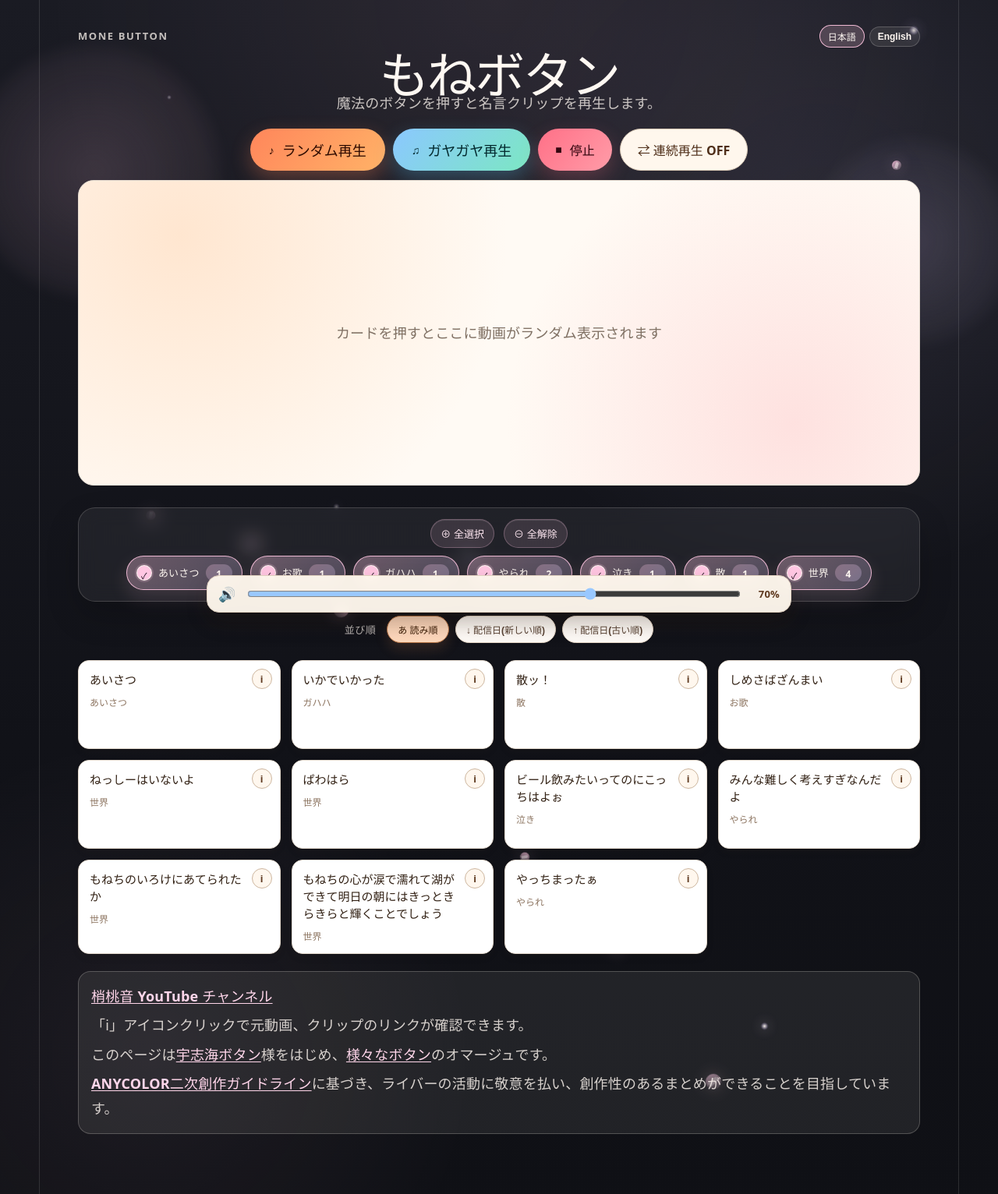
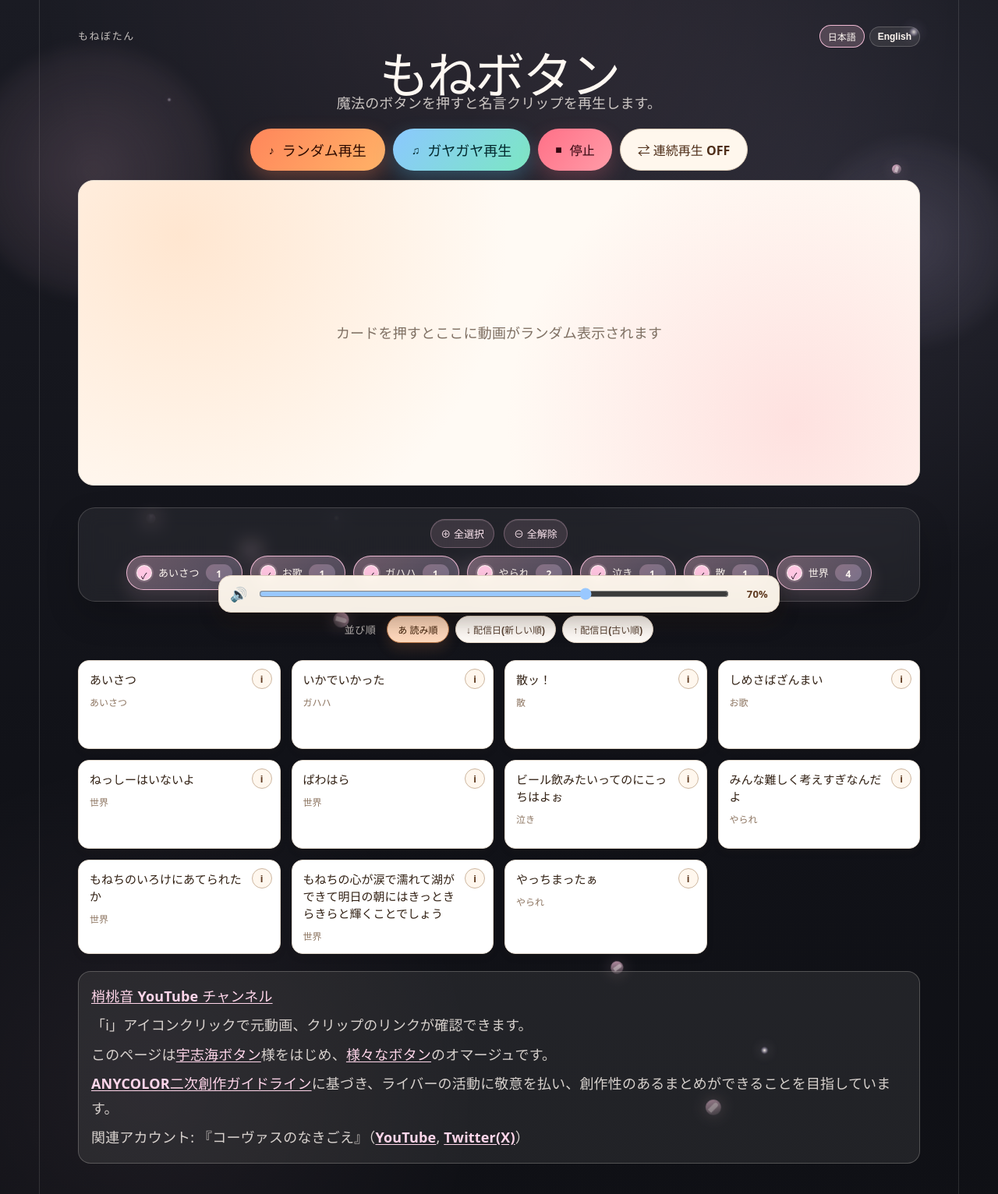
Before and after one commit to furen-button/mone-button, a React (Vite) app: page / in a window 1280 px wide. Shown: the top 1532 px of the page at 78% size. Built offline with nearby package versions, Linux system fonts and the light colour scheme.

Commit message:
feat: アプリのタイトルと関連リンクを追加
アプリのヘッダーにサイト名と関連アカウントへのリンクを追加した。
スタイルを調整し、マージンや幅を最適化した。

```diff
--- a/public/i18n/en.json
+++ b/public/i18n/en.json
@@ -1,6 +1,7 @@
 {
   "app": {
     "title": "Voice Cards",
+    "siteName": "Mone Button",
     "copy": "Press a button to play a random quote clip.",
     "guide": {
       "section": "Page guide",
@@ -12,7 +13,9 @@
       "variousButtons": "fan-made buttons",
       "homageTrail": ".",
       "anycolorGuideline": "ANYCOLOR Derivative Works Guidelines",
-      "guidelineNote": ", with respect for the liver's activities and a focus on creative curation."
+      "guidelineNote": ", with respect for the liver's activities and a focus on creative curation.",
+      "relatedLead": "Related account: \"コーヴァスのなきごえ\" (",
+      "relatedTrail": ")"
     },
     "language": {
       "label": "Language",
--- a/public/i18n/ja.json
+++ b/public/i18n/ja.json
@@ -1,6 +1,7 @@
 {
   "app": {
     "title": "もねボタン",
+    "siteName": "もねぼたん",
     "copy": "魔法のボタンを押すと名言クリップを再生します。",
     "guide": {
       "section": "ページ案内",
@@ -12,7 +13,9 @@
       "variousButtons": "様々なボタン",
       "homageTrail": "のオマージュです。",
       "anycolorGuideline": "ANYCOLOR二次創作ガイドライン",
-      "guidelineNote": "に基づき、ライバーの活動に敬意を払い、創作性のあるまとめができることを目指しています。"
+      "guidelineNote": "に基づき、ライバーの活動に敬意を払い、創作性のあるまとめができることを目指しています。",
+      "relatedLead": "関連アカウント: 『コーヴァスのなきごえ』（",
+      "relatedTrail": "）"
     },
     "language": {
       "label": "言語",
--- a/src/App.css
+++ b/src/App.css
@@ -122,7 +122,7 @@
 
 .app-copy {
   max-width: 600px;
-  margin: 0 auto;
+  margin: 8px auto 0;
   color: rgba(255, 248, 242, 0.76);
 }
 
@@ -262,7 +262,7 @@
 
 .app-copy {
   max-width: 600px;
-  margin: 0 auto;
+  margin: 8px auto 0;
   color: rgba(255, 248, 242, 0.76);
 }
 
@@ -761,6 +761,7 @@
   bottom: 14px;
   transform: translateX(-50%);
   width: min(720px, calc(100% - 24px));
+  box-sizing: border-box;
   border: 1px solid #dfcfbd;
   border-radius: 16px;
   background: rgba(255, 248, 238, 0.96);
@@ -768,7 +769,7 @@
   box-shadow: 0 12px 28px rgba(56, 32, 12, 0.2);
   padding: 10px 14px;
   display: grid;
-  grid-template-columns: auto 1fr auto;
+  grid-template-columns: auto minmax(0, 1fr) auto;
   gap: 12px;
   align-items: center;
   z-index: 150;
@@ -945,7 +946,8 @@
   }
 
   .volume-dock {
-    width: calc(100% - 16px);
+    width: min(560px, calc(100% - 16px));
+    max-width: calc(100% - 16px);
     bottom: 8px;
     border-radius: 12px;
     padding: 9px 10px;
--- a/src/App.tsx
+++ b/src/App.tsx
@@ -539,7 +539,7 @@ function App() {
 
       <header className="app-header">
         <div className="app-header-top">
-          <p className="app-kicker">Mone Button</p>
+          <p className="app-kicker">{t('app.siteName', {}, locale)}</p>
           <div className="language-switch" role="group" aria-label={t('app.language.label', {}, locale)}>
             {localeOptions.map((option) => (
               <button
@@ -644,6 +644,17 @@ function App() {
             </a>
             {t('app.guide.guidelineNote', {}, locale)}
           </p>
+          <p className="app-guide-line">
+            {t('app.guide.relatedLead', {}, locale)}
+            <a className="app-guide-link" href="https://www.youtube.com/@master-j-abc" target="_blank" rel="noreferrer">
+              YouTube
+            </a>
+            ,{' '}
+            <a className="app-guide-link" href="https://twitter.com/hero_master_j" target="_blank" rel="noreferrer">
+              Twitter(X)
+            </a>
+            {t('app.guide.relatedTrail', {}, locale)}
+          </p>
         </section>
 
         {infoClip ? (
```
